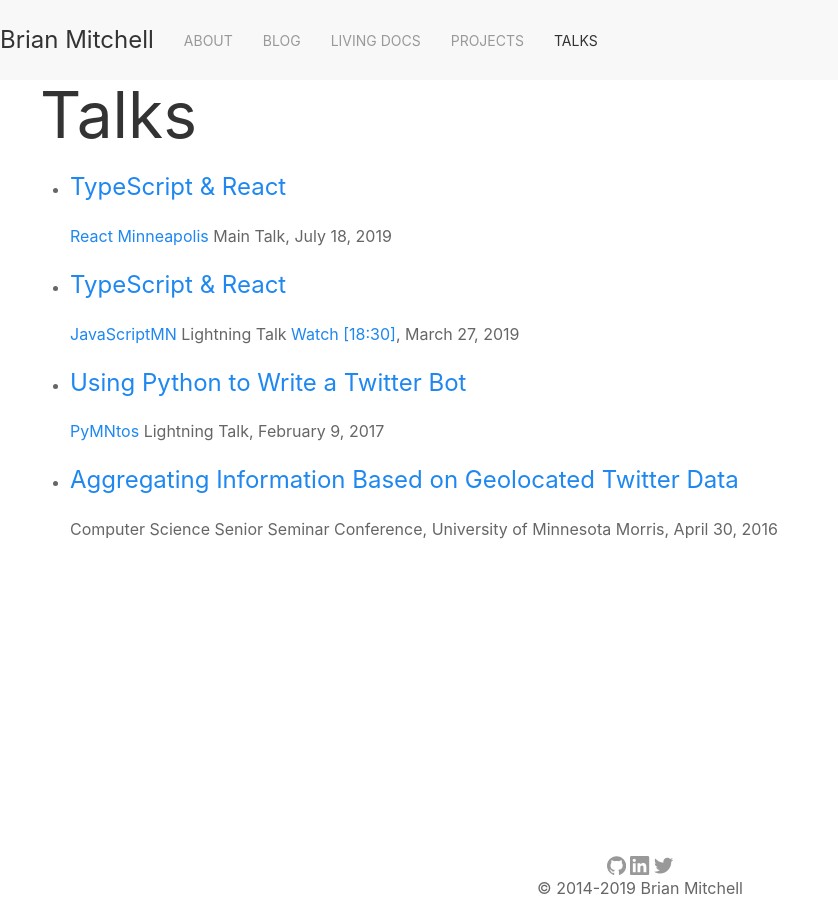
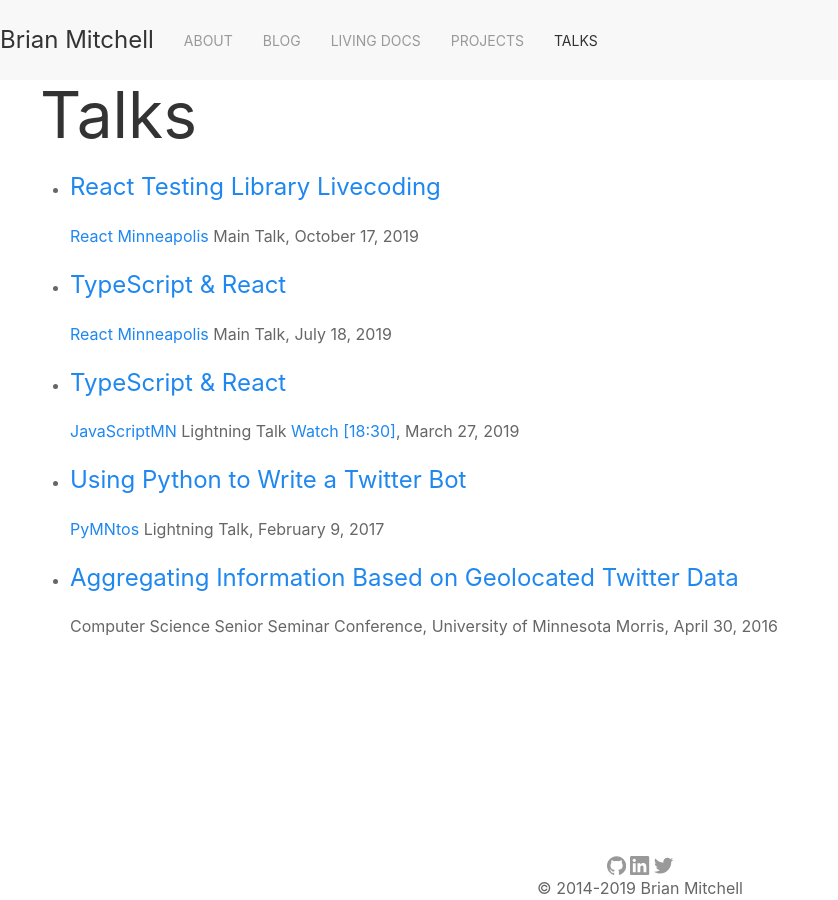
Before and after one commit to BrianMitchL/brianm.me, a Jekyll site: the page built from talks/index.md, in a window 1280 px wide. Shown: the whole page, without its empty margins (0-838 px from the left). Built offline with Jekyll 4.4.1, drawn with Linux system fonts in a browser that asks for light colours; nearby versions of some CDN libraries.

Commit message:
Add talk

```diff
--- a/talks/index.md
+++ b/talks/index.md
@@ -5,6 +5,11 @@
 link: /talks
 redirect_from: /slides
 ---
+
+- ### [React Testing Library Livecoding](https://codesandbox.io/embed/react-minneapolis-rtl-sandbox-txy5t)
+
+  [React Minneapolis](https://www.meetup.com/React-Minneapolis-Meetup/events/263988845/)
+  Main Talk, <time dateTime="2019-10-17">October 17, 2019</time>
 
 - ### [TypeScript & React](https://github.com/BrianMitchL/typescript-react-talk/tree/react-mpls-talk)
 
```
